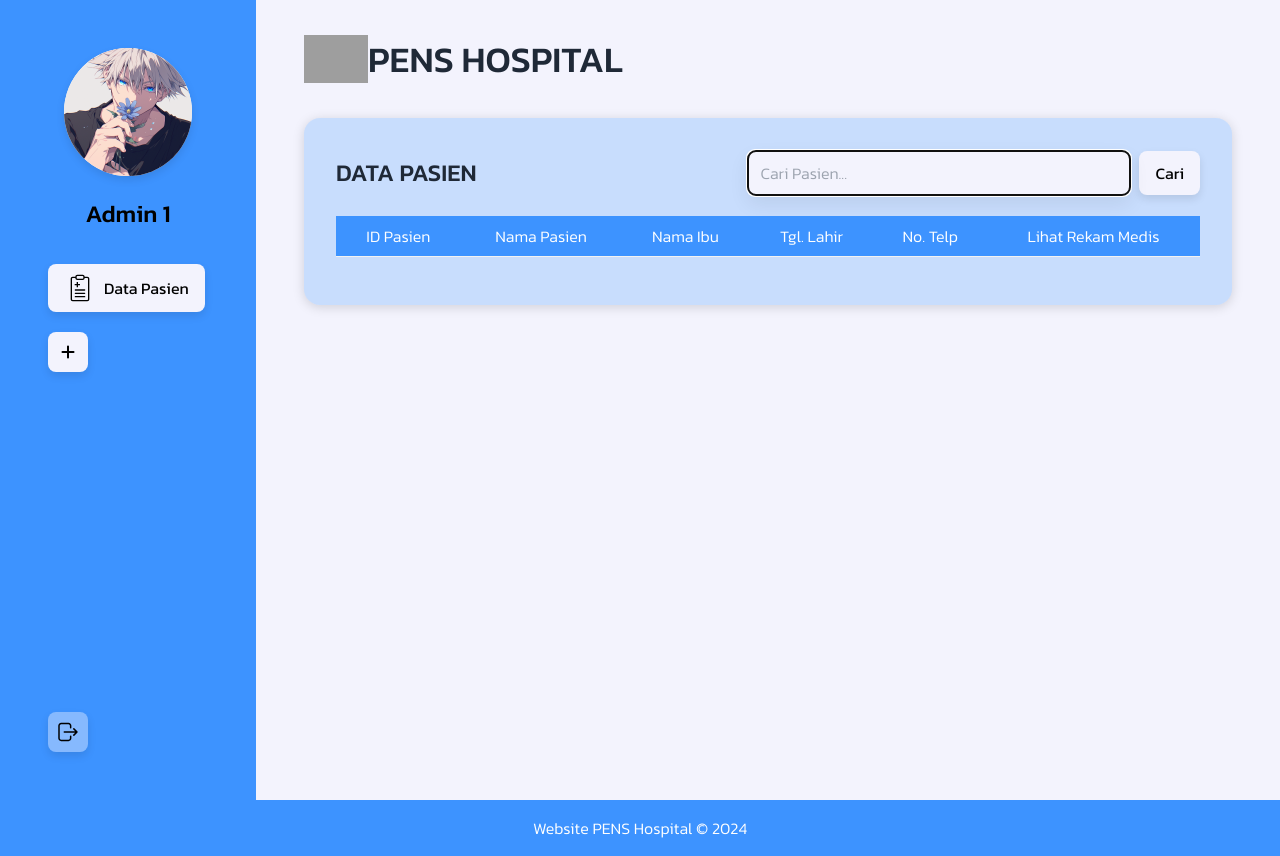
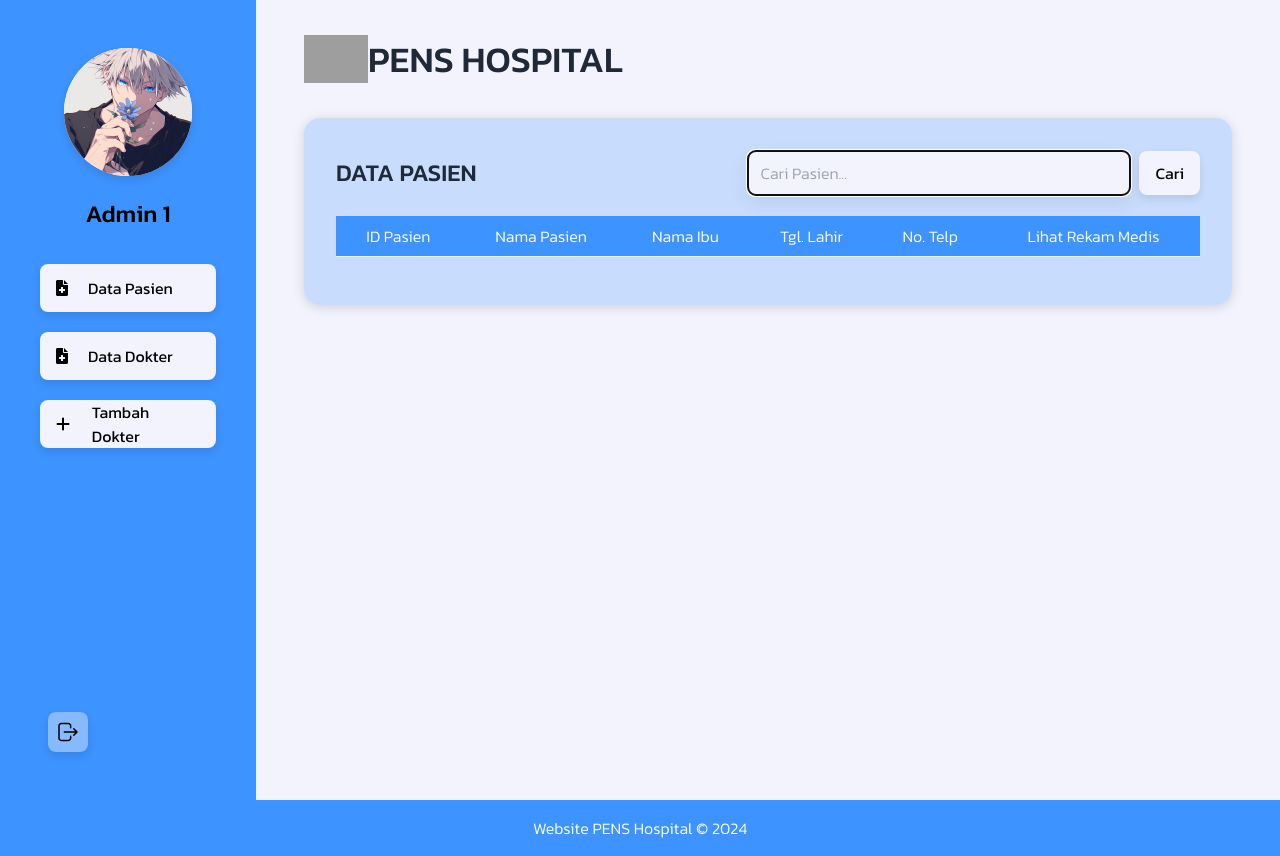
Before and after one commit to nafisaa11/Rekam_Medis_CI, a CodeIgniter app: page /TUGAS_WABW/Rekam_medis/main in a window 1280 px wide. Run offline with CodeIgniter, Linux system fonts and the light colour scheme; data that the repository does not hold is empty; some web fonts are replaced; grey boxes are pictures that could not be loaded.

Commit message:
tambah button data dokter

```diff
--- a/application/views/Rekam_medis/main.php
+++ b/application/views/Rekam_medis/main.php
@@ -1,6 +1,6 @@
 <div class="flex min-h-screen bg-Bg3">
     <!-- Sidebar -->
-    <aside class="flex flex-col w-64 bg-Main8 text-white px-12 py-12 relative">
+    <aside class="flex flex-col w-64 bg-Main8 text-white px-10 py-12 relative">
         <!-- Admin -->
         <div class="flex justify-center items-center">
             <div class="w-32 h-32 bg-White rounded-full overflow-hidden shadow-Button">
@@ -13,16 +13,23 @@
 
         </div>
         <!-- Button -->
-        <div class="flex justify-start items-center mt-8">
-            <div class="flex w-auto h-12 bg-Bg3 px-4 py-2 rounded-lg items-center shadow-Button">
-                <img src="<?= base_url(); ?>asset/img/clinical_f.svg" alt="Data" class="w-8 mr-2">
+        <div class="flex mt-8">
+            <div class="flex w-full h-12 bg-Bg3 px-4 py-2 rounded-lg items-center shadow-Button">
+                <i class="fa-solid fa-file-medical text-black w-7 mr-1"></i>
                 <p class="p-regular text-black">Data Pasien</p>
             </div>
         </div>
         <div class="flex mt-5">
+            <div class="flex w-full h-12 bg-Bg3 px-4 py-2 rounded-lg items-center shadow-Button">
+                <i class="fa-solid fa-file-medical text-black w-7 mr-1"></i>
+                <p class="p-regular text-black">Data Dokter</p>
+            </div>
+        </div>
+        <div class="flex mt-5">
             <a href="<?= base_url(); ?>Rekam_medis/TambahPasien">
-                <div class="w-10 h-10 bg-Bg3 rounded-lg flex justify-center items-center shadow-Button hover:bg-Main9">
-                    <i class="fa-solid fa-plus text-black"></i>
+                <div class="flex w-full h-12 bg-Bg3 px-4 py-2 rounded-lg justify-center items-center shadow-Button hover:bg-Main9">
+                    <i class="fa-solid fa-plus text-black w-7 mr-2"></i>
+                    <p class="p-regular text-black">Tambah Dokter</p>
                 </div>
             </a>
         </div>
--- a/asset/css/output.css
+++ b/asset/css/output.css
@@ -2085,6 +2085,10 @@ html {
   margin-top: 2rem;
 }
 
+.mr-1 {
+  margin-right: 0.25rem;
+}
+
 .block {
   display: block;
 }
@@ -2183,6 +2187,38 @@ html {
 
 .w-full {
   width: 100%;
+}
+
+.w-2 {
+  width: 0.5rem;
+}
+
+.w-1 {
+  width: 0.25rem;
+}
+
+.w-12 {
+  width: 3rem;
+}
+
+.w-20 {
+  width: 5rem;
+}
+
+.w-4 {
+  width: 1rem;
+}
+
+.w-48 {
+  width: 12rem;
+}
+
+.w-40 {
+  width: 10rem;
+}
+
+.w-7 {
+  width: 1.75rem;
 }
 
 .max-w-full {
@@ -2430,6 +2466,21 @@ html {
   padding-bottom: 2rem;
 }
 
+.px-10 {
+  padding-left: 2.5rem;
+  padding-right: 2.5rem;
+}
+
+.px-6 {
+  padding-left: 1.5rem;
+  padding-right: 1.5rem;
+}
+
+.px-2 {
+  padding-left: 0.5rem;
+  padding-right: 0.5rem;
+}
+
 .pt-8 {
   padding-top: 2rem;
 }
```
